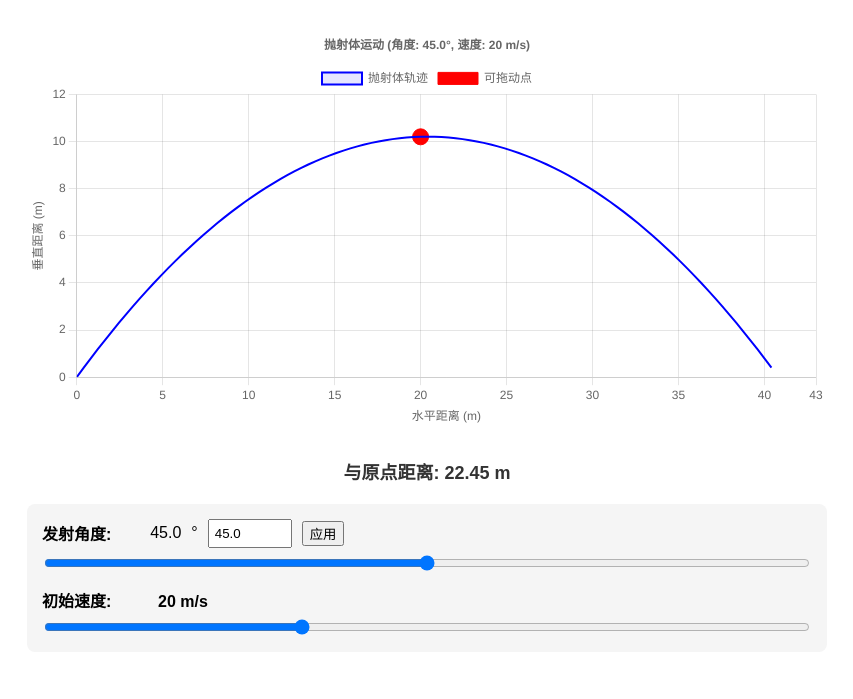
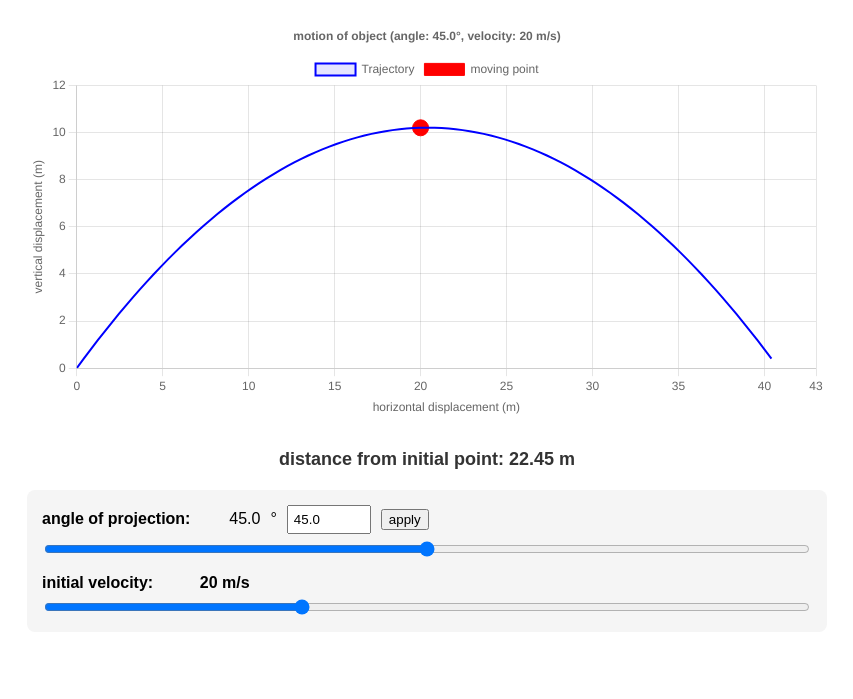
Before and after one commit to Pengpeng-submarine/projectile.github.io, a plain HTML site: page index.html in a window 1280 px wide. Shown: the part 101-800 px from the top of the page, without its empty margins (213-1066 px from the left). Drawn offline with nearby package versions, Linux system fonts and the light colour scheme; some packages are replaced by stand-ins of ours; a script that the page names is missing.

Commit message:
Update index.html
English version

```diff
--- a/index.html
+++ b/index.html
@@ -3,7 +3,7 @@
 <head>
     <meta charset="UTF-8">
     <meta name="viewport" content="width=device-width, initial-scale=1.0">
-    <title>抛射体运动模拟</title>
+    <title>Projectile Motion Simulator</title>
     <script src="https://cdn.jsdelivr.net/npm/chart.js"></script>
     <script src="https://cdn.jsdelivr.net/npm/hammerjs@2.0.8"></script>
     <script src="https://cdn.jsdelivr.net/npm/chartjs-plugin-zoom@1.2.1"></script>
@@ -72,29 +72,29 @@
 </head>
 <body>
     <div class="container">
-        <h1>抛射体运动模拟</h1>
+        <h1>Projectile Motion Simulator</h1>
 
         <div class="chart-container">
             <canvas id="trajectoryChart"></canvas>
         </div>
 
         <div class="distance-info" id="distanceInfo">
-            与原点距离: 0 m
+            Distance from initial point: 0 m
         </div>
 
         <div class="controls">
             <div class="slider-container">
                 <div class="input-group">
-                    <label for="angleSlider">发射角度:</label>
+                    <label for="angleSlider">angle of projection:</label>
                     <span id="angleValue" class="value-display">45.0</span>°
                     <input type="number" id="angleInput" min="0" max="90" value="45.0" step="0.1">
-                    <button id="applyAngle">应用</button>
+                    <button id="applyAngle">apply</button>
                 </div>
                 <input type="range" id="angleSlider" min="0" max="90" value="45.0" step="0.1">
             </div>
 
             <div class="slider-container">
-                <label for="velocitySlider">初始速度: <span id="velocityValue" class="value-display">20</span> m/s</label>
+                <label for="velocitySlider">initial velocity: <span id="velocityValue" class="value-display">20</span> m/s</label>
                 <input type="range" id="velocitySlider" min="5" max="50" value="20" step="1">
             </div>
         </div>
@@ -114,7 +114,7 @@
         // 初始参数
         let angle = 45.0;
         let velocity = 20;
-        const g = 9.8; // 重力加速度 (m/s²)
+        const g = 9.81; // 重力加速度 (m/s²)
         let dragPointPosition = { x: 20, y: 0 }; // 初始位置
 
         // 计算抛射体轨迹
@@ -177,7 +177,7 @@
             data: {
                 datasets: [
                     {
-                        label: '抛射体轨迹',
+                        label: 'Trajectory',
                         data: calculateTrajectory(angle, velocity),
                         showLine: true,
                         borderColor: 'blue',
@@ -186,7 +186,7 @@
                         pointRadius: 0
                     },
                     {
-                        label: '可拖动点',
+                        label: 'moving point',
                         data: [dragPointPosition],
                         borderColor: 'red',
                         backgroundColor: 'red',
@@ -204,14 +204,14 @@
                         position: 'bottom',
                         title: {
                             display: true,
-                            text: '水平距离 (m)'
+                            text: 'horizontal displacement (m)'
                         },
                         min: 0
                     },
                     y: {
                         title: {
                             display: true,
-                            text: '垂直距离 (m)'
+                            text: 'vertical displacement (m)'
                         },
                         min: 0
                     }
@@ -219,7 +219,7 @@
                 plugins: {
                     title: {
                         display: true,
-                        text: `抛射体运动 (角度: ${angle.toFixed(1)}°, 速度: ${velocity} m/s)`
+                        text: `motion of object (angle: ${angle.toFixed(1)}°, velocity: ${velocity} m/s)`
                     },
                     tooltip: {
                         enabled: false // 禁用坐标提示
@@ -233,7 +233,7 @@
             const trajectory = calculateTrajectory(angle, velocity);
 
             trajectoryChart.data.datasets[0].data = trajectory;
-            trajectoryChart.options.plugins.title.text = `抛射体运动 (角度: ${angle.toFixed(1)}°, 速度: ${velocity} m/s)`;
+            trajectoryChart.options.plugins.title.text = `motion of object (angle: ${angle.toFixed(1)}°, velocity: ${velocity} m/s)`;
 
             // 计算最大水平距离，设置x轴范围
             const maxX = trajectory[trajectory.length - 1].x;
@@ -253,7 +253,7 @@
 
             // 计算与原点的距离
             const distance = calculateDistance(0, 0, dragPointPosition.x, dragPointPosition.y);
-            distanceInfo.textContent = `与原点距离: ${distance.toFixed(2)} m`;
+            distanceInfo.textContent = `distance from initial point: ${distance.toFixed(2)} m`;
 
             trajectoryChart.update();
         }
@@ -313,7 +313,7 @@
 
                 // 计算与原点的距离
                 const distance = calculateDistance(0, 0, dragPointPosition.x, dragPointPosition.y);
-                distanceInfo.textContent = `与原点距离: ${distance.toFixed(2)} m`;
+                distanceInfo.textContent = `distance from origin: ${distance.toFixed(2)} m`;
 
                 trajectoryChart.update();
             }
@@ -343,7 +343,7 @@
                 angleInput.value = angle.toFixed(1);
                 updateChart();
             } else {
-                alert("请输入0到90之间的角度值");
+                alert("Please enter angle between 0 and 90");
                 angleInput.value = angle.toFixed(1);
             }
         });
```
